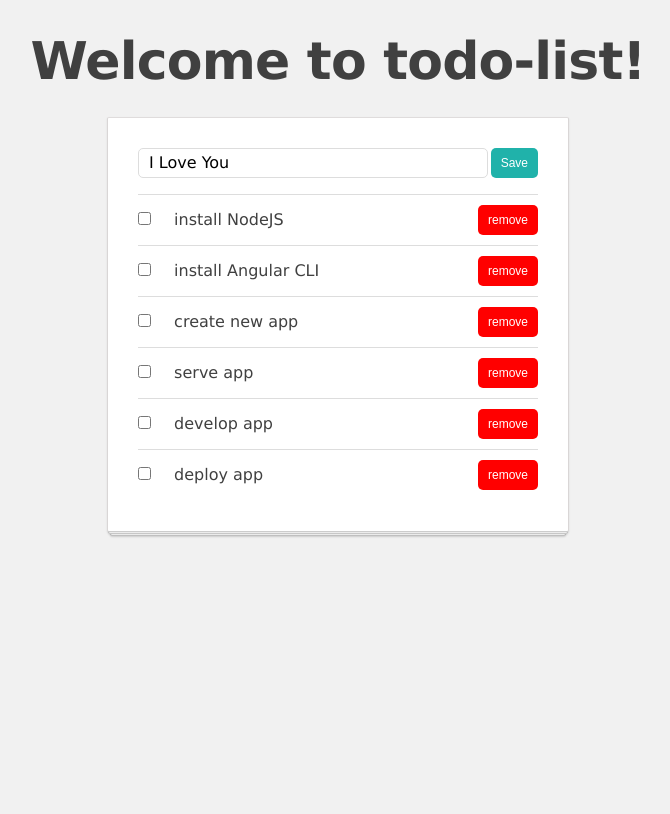
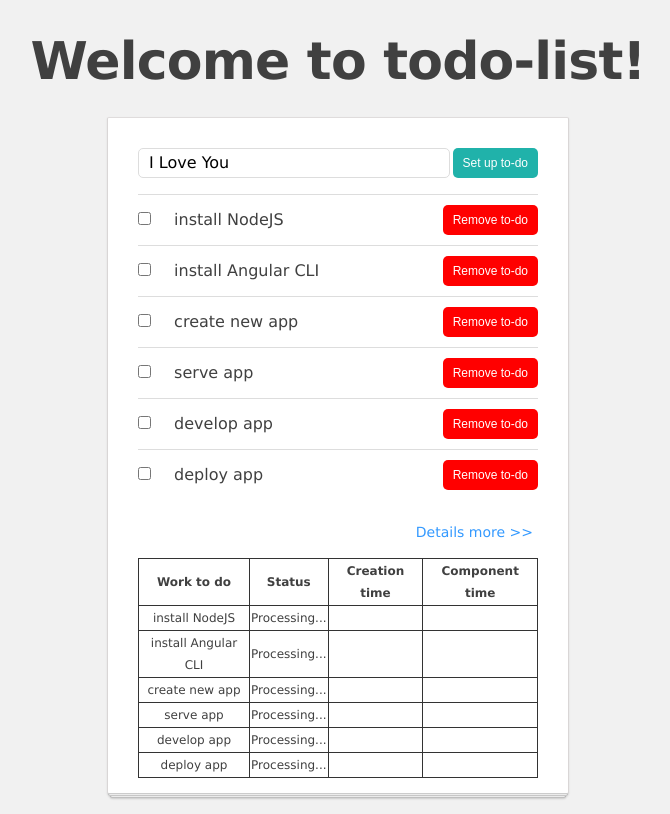
Before and after one commit to tuta98it/todo-list, an Angular app: page /detail in a window 1280 px wide. Shown: the whole page, without its empty margins (302-972 px from the left). Built offline with nearby package versions, Linux system fonts and the light colour scheme.

Commit message:
table detail

```diff
--- /dev/null
+++ b/src/app/app-routing.module.ts
@@ -0,0 +1,27 @@
+import { NgModule } from '@angular/core';
+import { RouterModule, Routes } from '@angular/router';
+import { TodoListDetailComponentComponent } from './todo-list-detail-component/todo-list-detail-component.component';
+
+
+export const appRoutes: Routes = [
+
+  // {path: "home", component: HomeComponent, children:[
+  //   { path: 'child', component: ChildHomeComponent, },
+  // ]},
+
+
+
+  {
+    path: 'detail', component: TodoListDetailComponentComponent
+  }
+];
+
+
+@NgModule({
+  imports: [RouterModule.forRoot(appRoutes)],
+  exports: [RouterModule]
+})
+
+
+
+export class AppRoutingModule { }
--- a/src/app/app.component.ts
+++ b/src/app/app.component.ts
@@ -1,5 +1,6 @@
 import { Component } from '@angular/core';
 import { TodoItem } from './interfaces/todo-item';
+
 
 @Component({
   selector: 'app-root',
--- a/src/app/input-button-unit/input-button-unit.component.ts
+++ b/src/app/input-button-unit/input-button-unit.component.ts
@@ -12,9 +12,12 @@ import { Component, OnInit, EventEmitter, Output } from '@angular/core';
       (keyup.enter)="submitValueKeyEnter($event)"
     />
 
+    <!-- Button save -->
     <button class="btn" (click)="submitValue(inputElementRef.value)">
-      Save
+      Set up to-do
     </button>
+
+
     <!-- <button (click)="changeTitle_ext(inputElementRef)">Save</button> -->
     <!-- <button>Save</button> -->
     <!-- (keyup.enter)="submitValue($event.target.value)" -->
--- a/src/app/interfaces/todo-item.ts
+++ b/src/app/interfaces/todo-item.ts
@@ -1,4 +1,6 @@
 export interface TodoItem {
   title: string;
   completed?: boolean;
+  cre_time?:string;
+  comp_time?:string;
 }
--- a/src/app/list-manager/list-manager.component.scss
+++ b/src/app/list-manager/list-manager.component.scss
@@ -29,7 +29,7 @@
   bottom: -3px;
   left: 0;
   right: 0;
-  -webkit-box-shadow: 0 1px 2px rgba(0,0,0, 0.1);
+  -webkit-box-shadow: 0 1px 2px rgba(0, 0, 0, 0.1);
   box-shadow: 0 1px 2px rgba(0, 0, 0, 0.1);
 }
 
@@ -41,3 +41,36 @@
   -webkit-box-shadow: 0 1px 2px rgba(0, 0, 0, 0.15);
   box-shadow: 0 1px 2px rgba(0, 0, 0, 0.15);
 }
+
+
+.btn {
+  font-size: 16px;
+  color: #555;
+  background-color: #f8f8f8;
+  width: 60%;
+}
+
+
+.todo-app .btn-detail {
+  display: flex;
+  justify-content: center;
+}
+
+
+.btn-align {
+  align-content: center;
+  align-items: center;
+}
+
+.block-detail {
+  display: grid;
+}
+
+.details-more {
+  padding: 5px;
+  font-size: 14px;
+  color:#3399FF;
+  text-align: end;
+  cursor: pointer;
+  margin-bottom: 10px;
+}
--- a/src/app/list-manager/list-manager.component.ts
+++ b/src/app/list-manager/list-manager.component.ts
@@ -13,9 +13,22 @@ import { TodoListService } from '../services/todo-list.service';
           <app-todo-item
             [item]="todoItem"
             (remove)="removeItem($event)"
-            (update)="updateItem($event.item, $event.changes)"></app-todo-item>
+            (update)="updateItem($event.item, $event.changes)"
+          ></app-todo-item>
         </li>
       </ul>
+
+      <!-- Button Detail -->
+
+      <div class="block-detail">
+        <a class="details-more" (click)="showDetailTodolist()">
+          Details more >>
+        </a>
+
+        <router-outlet></router-outlet>
+      </div>
+
+      <!--  -->
     </div>
   `,
   styleUrls: ['./list-manager.component.scss'],
@@ -45,14 +58,42 @@ export class ListManagerComponent implements OnInit {
   ngOnInit(): void {}
 
   addItem(title: string): void {
-    this.todoListService.addItem({ title });
+    this.todoListService.addItem({
+      title: title,
+      completed: false,
+      cre_time: this.currentDate(),
+      comp_time: 'unspecified time',
+    });
   }
+
+  currentDate(): string {
+    var currentdate = new Date();
+    var datetime =
+      currentdate.getDate() +
+      '/' +
+      (currentdate.getMonth() + 1) +
+      '/' +
+      currentdate.getFullYear() +
+      ' @ ' +
+      currentdate.getHours() +
+      ':' +
+      currentdate.getMinutes() +
+      ':' +
+      currentdate.getSeconds();
+
+      return datetime;
+  }
+
+
 
   removeItem(item: any): void {
     this.todoListService.deleteItem(item);
   }
 
-  updateItem(item : any, changes : any): void {
+  updateItem(item: any, changes: any): void {
     this.todoListService.updateItem(item, changes);
   }
+
+  //Hiện thị ra thời điểm tạo(dd/MM/YYYY), trạng thái (Hoàn thành, đang thực hiện), thời điểm hoàn thành(dd/MM/YYYY).
+  showDetailTodolist() {}
 }
--- a/src/app/todo-item/todo-item.component.ts
+++ b/src/app/todo-item/todo-item.component.ts
@@ -5,22 +5,27 @@ import { TodoItem } from '../interfaces/todo-item';
   selector: 'app-todo-item',
   template: `
     <div class="todo-item">
+      <!-- warp button -->
       <div>
+        <!-- Input text -->
         <input
           type="checkbox"
           class="todo-checkbox"
           (click)="completeItem()"
           [checked]="item.completed"
         />
+
+        <!-- title doing -->
         <span
           class="todo-title"
           [ngClass]="{ 'todo-complete': item.completed }"
         >
           {{ item.title }}
         </span>
-      </div>
+       </div>
 
-      <button class="btn btn-red" (click)="removeItem()">remove</button>
+       <!-- Remove button -->
+      <button class="btn btn-red" (click)="removeItem()">Remove to-do</button>
     </div>
   `,
   styleUrls: ['./todo-item.component.scss'],
--- /dev/null
+++ b/src/app/todo-list-detail-component/todo-list-detail-component.component.scss
@@ -0,0 +1,29 @@
+.block--table {
+  display: block;
+}
+
+
+.table_todolist--detail,
+.tr_todolist--detail,
+.th_todolist--detail,
+.td_todolist--detail {
+  border: 1px solid #333;
+  font-size: 12px;
+}
+
+.table_todolist--detail {
+  text-align: center;
+  width: 100%;
+  border-collapse: collapse;
+
+}
+
+
+
+
+.tr_todolist--detail {}
+
+
+.th_todolist--detail {}
+
+.td_todolist--detail {}
--- /dev/null
+++ b/src/app/todo-list-detail-component/todo-list-detail-component.component.ts
@@ -0,0 +1,45 @@
+import { Component } from '@angular/core';
+import { TodoItem } from '../interfaces/todo-item';
+import { TodoListService } from '../services/todo-list.service';
+
+@Component({
+  selector: 'app-todo-list-detail-component',
+  template: `
+    <div class="block--table">
+      <table class="table_todolist--detail">
+        <tr class="tr_todolist--detail">
+          <th class="th_todolist--detail">Work to do</th>
+          <th class="th_todolist--detail">Status</th>
+          <th class="th_todolist--detail">Creation time</th>
+          <th class="th_todolist--detail">Component time</th>
+        </tr>
+        <tr class="tr_todolist--detail" *ngFor="let todoItem of todoList">
+          <td class="td_todolist--detail">{{todoItem.title}}</td>
+          <td class="td_todolist--detail">{{setStatus(todoItem.completed)}}</td>
+          <td class="td_todolist--detail">{{todoItem.cre_time}}</td>
+          <td class="td_todolist--detail">{{todoItem.comp_time}}</td>
+        </tr>
+        <!-- <tr class="tr_todolist--detail">
+          <td class="td_todolist--detail">x</td>
+          <td class="td_todolist--detail">x</td>
+          <td class="td_todolist--detail">x</td>
+          <td class="td_todolist--detail">x</td>
+        </tr> -->
+      </table>
+    </div>
+  `,
+  styleUrls: ['./todo-list-detail-component.component.scss'],
+})
+export class TodoListDetailComponentComponent {
+  todoList: TodoItem[];
+  todoListService: TodoListService;
+
+  constructor(private todoListService_t: TodoListService) {
+    this.todoListService = todoListService_t;
+    this.todoList = todoListService_t.getTodoList();
+  }
+
+  setStatus(status?: boolean): string{
+    return status? "Complete!": "Processing...";
+  }
+}
```
Also changed, not shown: src/app/app.module.ts (+6 -2 lines), src/app/input-button-unit/input-button-unit.component.scss (line endings or trailing spaces), 1 other file (tests, documents, lock files or other folders).
